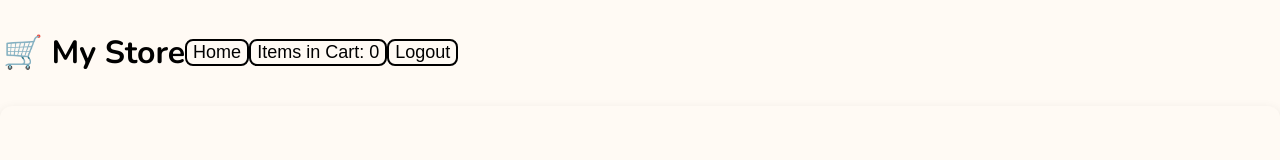
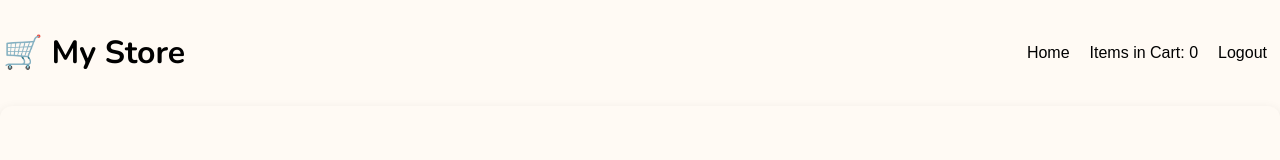
Before and after one commit to PavitrankMishra/Shopper-Stop, a React (Vite) app: page / in a window 1280 px wide. Shown: the top 160 px of the page. Built offline with nearby package versions, Linux system fonts and the light colour scheme; no server answers; a web font is replaced by a local one.

Commit message:
"feat: Updated styling for Header"

```diff
--- a/src/Components/Header.jsx
+++ b/src/Components/Header.jsx
@@ -1,6 +1,7 @@
 import React from "react";
 import styles from "../Components/Header.module.css";
 import { useNavigate } from "react-router-dom";
+import { Link } from "react-router-dom";
 
 const Header = ({ cartItems }) => {
   const cartCount = cartItems.length;
@@ -16,7 +17,7 @@ const Header = ({ cartItems }) => {
         <h1>🛒 My Store</h1>
       </div>
       <div className={styles.headRight}>
-        <button>Home</button>
+        <button onClick={() => navigate("/")}>Home</button>
         <button onClick={handleCartClick} className={styles.cartButton}>
           Items in Cart: {cartCount}
         </button>
--- a/src/Components/Header.module.css
+++ b/src/Components/Header.module.css
@@ -1,18 +1,19 @@
 .headerContainer {
   display: flex;
   align-items: center;
-  justify-content: flex-start;
+  justify-content: space-between;
   padding: 10px 3px;
   background-color: #fffaf4;
+  /* font-size:5vw; */
 }
 
 .headerContainer button {
   background-color: transparent;
   outline: none;
   border: none;
-  font-size: 18px;
-  border: 2px solid black;
-  /* padding: 10px; */
+  font-size: 16px;
+  /* border: 2px solid black; */
+  padding: 10px;
   border-radius: 8px;
 }
 
```
